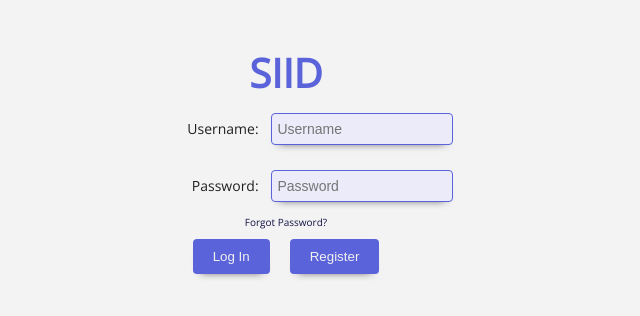
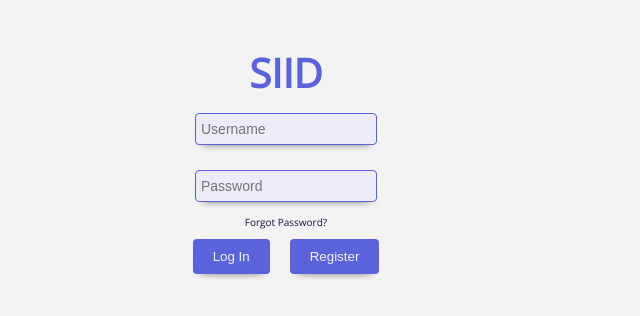
Before and after one commit to patrick-baker/SIID, a React (Create React App) app: page /#/home in a window 1280 px wide. Shown: the top 316 px of the page, without its empty margins (354-994 px from the left). Built offline with nearby package versions, Linux system fonts and the light colour scheme; no server answers.

Commit message:
removed login label

```diff
--- a/src/components/LoginPage/LoginPage.js
+++ b/src/components/LoginPage/LoginPage.js
@@ -44,9 +44,9 @@ class LoginPage extends Component {
         <form onSubmit={this.login}>
           <h1 className="login__header">SIID</h1>
           <div>
-            <label htmlFor="username" className="login__inputLabel">
+            {/* <label htmlFor="username" className="login__inputLabel">
               Username:
-              </label>
+              </label> */}
             <input
               placeholder='Username'
               type="text"
@@ -58,9 +58,9 @@ class LoginPage extends Component {
 
           </div>
           <div>
-            <label htmlFor="password" className="login__inputLabel">
+            {/* <label htmlFor="password" className="login__inputLabel">
               Password:
-              </label>
+              </label> */}
             <input
               placeholder="Password"
               type="password"
```
